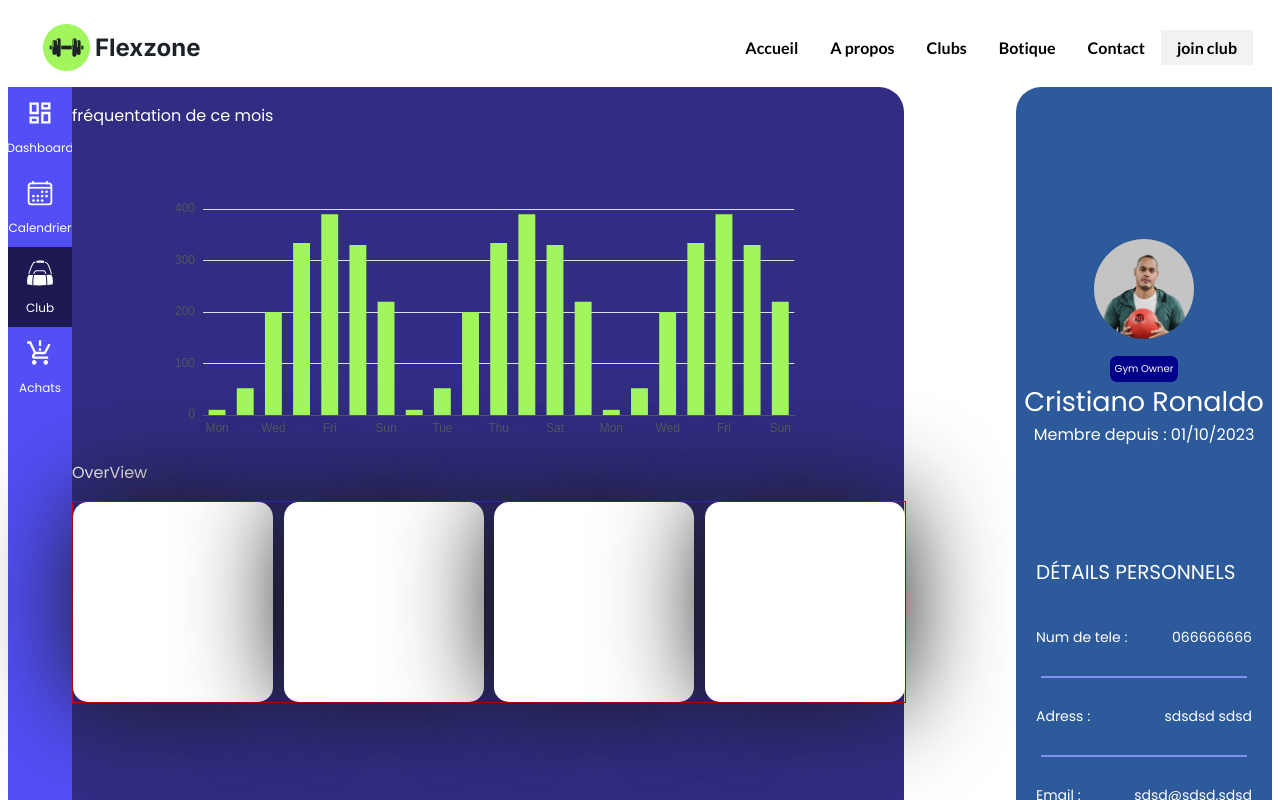
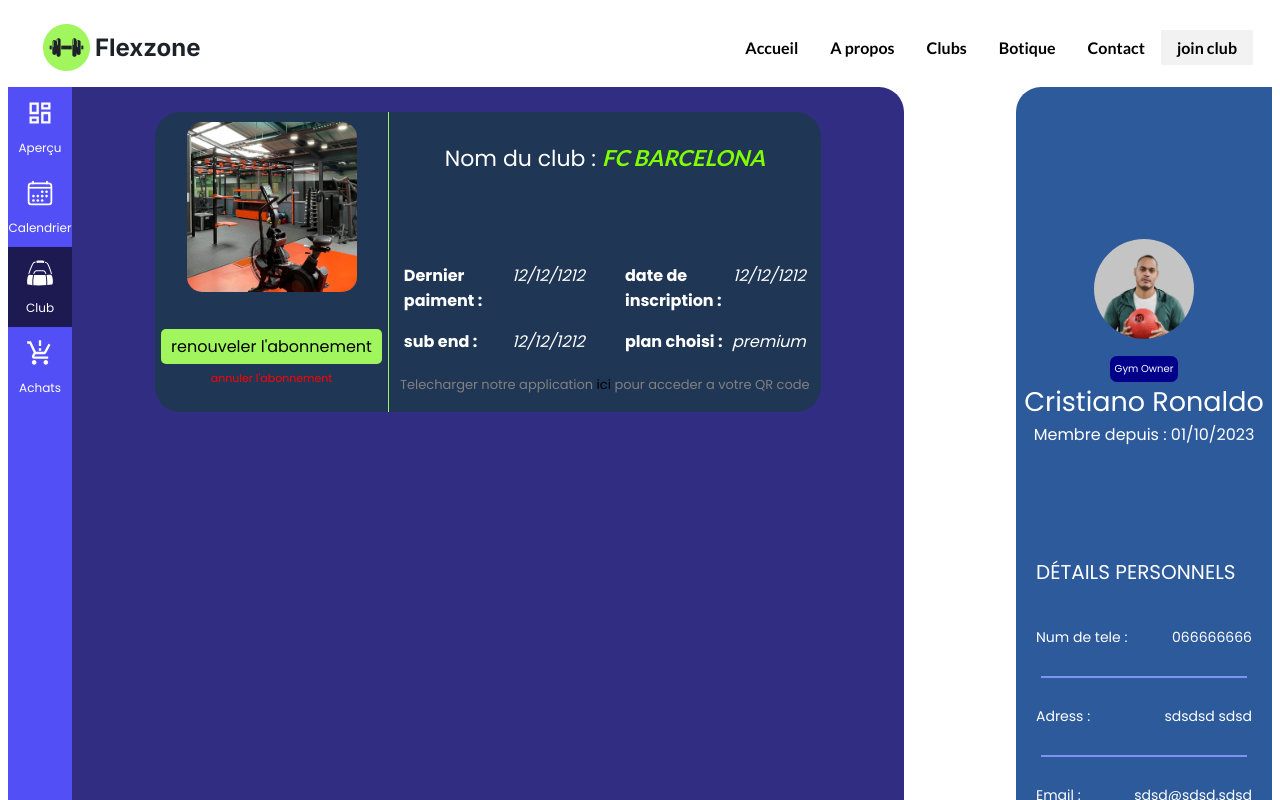
Before and after one commit to chanka1021/FlexZone, a React (Create React App) app: page /dashboard in a window 1280 px wide. Both pictures are taken after a click on the item "Club". Shown: the top 800 px of the page. Built offline with nearby package versions, Linux system fonts and the light colour scheme.

Commit message:
usersgym & overview

```diff
--- a/src/components/styles/Navbar.css
+++ b/src/components/styles/Navbar.css
@@ -9,7 +9,6 @@
     align-items: center;
     background-color: #ffffff;
     color: white;
-    position: sticky;
     top: 0;
     width: 97%;
     margin: auto;
--- a/src/components/styles/UserOverView.css
+++ b/src/components/styles/UserOverView.css
@@ -1,25 +1,107 @@
-.UserOverViewContainer{
-
+.UserOverViewContainer {
+  display: flex;
+  flex-direction: column;
+  height: 100%;
+  align-items: center;
 }
-.attendenceChart{
-    width: 80%;
-    margin: auto;
+.attendenceChart {
+  width: 90%;
+  margin: auto;
+  background-color: #203655;
+  padding: 10px;
+  border-radius: 25px;
 }
 
-.userOvCardsContainer{
-    border: 1px solid red;
-    height: fit-content;
-    width: 100%;
-    display: flex;
-    justify-content: space-between;
+.userOvCardsContainer {
+  background-color: #203655;
+  padding: 20px 10px;
+  height: fit-content;
+  width: 90%;
+  display: flex;
+  border-radius: 25px;
+  flex-direction: column;
+}
+.trainingSummary {
+  width: 50%;
+  display: flex;
+  border: 1px solid yellow;
+  justify-content: space-between;
 }
 
-.OvCard{
-    border-radius: 15px;
-    background-color: white;
-    height: 200px;
-    width: 200px;
-    -webkit-box-shadow:0px 0px 100px 0px #1a1a1a ;
--moz-box-shadow:0px 0px 100px 0px #1a1a1a ;
-box-shadow:0px 0px 100px 0px #1a1a1a ;
+.OvCard {
+  border-radius: 15px;
+  background-color: #152741;
+  height: 180px;
+  width: 180px;
+  -webkit-box-shadow: 0px 0px 100px 0px #1a1a1a;
+  -moz-box-shadow: 0px 0px 100px 0px #1a1a1a;
+  box-shadow: 0px 0px 100px 0px #1a1a1a;
+  color: white;
+  padding: 5px;
 }
+
+.OCV-Icon-1 {
+  height: 75px;
+  width: 75px;
+  border-radius: 50%;
+  font-size: 50px;
+  margin: auto;
+  border: 10px solid rgb(255, 255, 134);
+  text-align: center;
+  background-color: yellow;
+  color: white;
+  margin-top: 4px;
+}
+.OCV-Icon-2 {
+  height: 75px;
+  width: 75px;
+  border-radius: 50%;
+  font-size: 50px;
+  margin: auto;
+  border: 10px solid rgb(250, 144, 106);
+  text-align: center;
+  background-color: orangered;
+  color: white;
+  margin-top: 4px;
+}
+.OCV-Icon-3 {
+  height: 75px;
+  width: 75px;
+  border-radius: 50%;
+  font-size: 50px;
+  margin: auto;
+  border: 10px solid rgb(84, 156, 84);
+  text-align: center;
+  background-color: green;
+  color: white;
+  margin-top: 4px;
+}
+.OCV-Icon-4 {
+  height: 75px;
+  width: 75px;
+  border-radius: 50%;
+  font-size: 60px;
+  margin: auto;
+  border: 10px solid rgb(255, 90, 90);
+  text-align: center;
+  background-color: red;
+  color: white;
+  margin-top: 4px;
+}
+.OvCard p {
+  font-size: 15px;
+  margin-top: 5px;
+}
+.OvCard a {
+  font-weight: bold;
+  font-size: 18px;
+}
+
+.OCC {
+  padding: 0 5px;
+}
+
+.OVcards {
+  display: flex;
+  justify-content: space-around;
+}
--- /dev/null
+++ b/src/components/styles/UsersGym.css
@@ -0,0 +1,93 @@
+.UsersGymContainer{
+    width: 80%;
+    height: 300px;
+    margin: auto;
+    color: white;
+    display: flex;
+  background-color: #203655;
+  border-radius: 25px;
+  margin-top: 25px;
+}
+
+.pc-actions{
+    width: 35%;
+    height: 100%;
+    align-items: center;
+    text-align: center;
+    border-right: #a1f65e 1px solid;
+}
+.pc-actions img{
+height: 170px;
+width: 170px;
+object-fit: cover;
+border-radius: 15px;
+margin-top: 10px;
+}
+.pc-actions div{
+    background-color: #a1f65e;
+    padding:  5px 10px;
+    color: black;
+    width: fit-content;
+    margin: auto;
+    cursor: pointer;
+    margin-top: 30px;
+    border-radius: 5px;
+}
+
+.pc-actions a{
+    color: red;
+    font-size: 11px;
+    cursor: pointer;
+}
+.pc-actions a:hover{
+    font-weight: bold;
+}
+
+.UG-infos{
+    display: flex;
+    width: 65%;
+    flex-direction: column;
+    text-align: center;
+}
+
+.UG-title{
+    margin-top: 30px;
+    font-size: 22px;
+}
+.UG-title a {
+font-family: 'Lato', sans-serif;
+color: chartreuse;
+font-weight: bold;
+font-style: italic;
+text-transform: uppercase;
+}
+.UG-sub-infos{
+    display: flex;
+    justify-content: space-between;
+    text-align: start;
+    margin-top: 80px;
+    padding: 0px 15px;
+}
+.UG-devider{
+    width: 45%;
+}
+
+.UG-devider div{
+    display: flex;
+    justify-content: space-between;
+    padding:8px 0;
+    font-weight: bold;
+}
+.UG-devider div a{
+ font-style: italic;
+ font-weight: normal;
+}
+
+.P-downloadapp{
+    color: grey;
+    font-size: 13px;
+}
+.P-downloadapp a {
+    cursor: pointer;
+    color: black;
+}
--- a/src/components/userdashboard components/UserOverView.js
+++ b/src/components/userdashboard components/UserOverView.js
@@ -1,50 +1,70 @@
-import React from 'react'
-import '../styles/UserOverView.css'
-import ReactECharts from 'echarts-for-react';
-
+import React from "react";
+import "../styles/UserOverView.css";
+import PropTypes from "prop-types";
+import ReactECharts from "echarts-for-react";
+import { AiOutlineThunderbolt } from "react-icons/ai";
+import { PiHourglassSimpleLow, PiClockCountdownLight } from "react-icons/pi";
+import { MdOutlineProductionQuantityLimits } from "react-icons/md";
 
 function UserOverView() {
+  // Reusable Card Component
+  const Card = ({ icon, value, label, number }) => (
+    <div className="OvCard">
+      <div className={`OCV-Icon-${number}`}>{React.createElement(icon)}</div>
+      <div className="OCC">
+        <a>{value}</a>
+        <p>{label}</p>
+      </div>
+    </div>
+  );
+
+  Card.propTypes = {
+    icon: PropTypes.elementType.isRequired,
+    value: PropTypes.oneOfType([PropTypes.string, PropTypes.number]).isRequired,
+    label: PropTypes.string.isRequired,
+    number: PropTypes.string.isRequired,
+  };
   const data = [
-    { day: 'Mon', value: 10 },
-    { day: 'Tue', value: 52 },
-    { day: 'Wed', value: 200 },
-    { day: 'Thu', value: 334 },
-    { day: 'Fri', value: 390 },
-    { day: 'Sat', value: 330 },
-    { day: 'Sun', value: 220 },
-    { day: 'Mon', value: 10 },
-    { day: 'Tue', value: 52 },
-    { day: 'Wed', value: 200 },
-    { day: 'Thu', value: 334 },
-    { day: 'Fri', value: 390 },
-    { day: 'Sat', value: 330 },
-    { day: 'Sun', value: 220 },
-    { day: 'Mon', value: 10 },
-    { day: 'Tue', value: 52 },
-    { day: 'Wed', value: 200 },
-    { day: 'Thu', value: 334 },
-    { day: 'Fri', value: 390 },
-    { day: 'Sat', value: 330 },
-    { day: 'Sun', value: 220 },
+    { day: "Mon", value: 10 },
+    { day: "Tue", value: 52 },
+    { day: "Wed", value: 200 },
+    { day: "Thu", value: 334 },
+    { day: "Fri", value: 390 },
+    { day: "Sat", value: 330 },
+    { day: "Sun", value: 220 },
+    { day: "Mon", value: 10 },
+    { day: "Tue", value: 52 },
+    { day: "Wed", value: 200 },
+    { day: "Thu", value: 334 },
+    { day: "Fri", value: 390 },
+    { day: "Sat", value: 330 },
+    { day: "Sun", value: 220 },
+    { day: "Mon", value: 10 },
+    { day: "Tue", value: 52 },
+    { day: "Wed", value: 200 },
+    { day: "Thu", value: 334 },
+    { day: "Fri", value: 390 },
+    { day: "Sat", value: 330 },
+    { day: "Sun", value: 220 },
   ];
 
   const opts = {
     tooltip: {
-      trigger: 'axis',
+      trigger: "axis",
       axisPointer: {
-        type: 'shadow',
+        type: "shadow",
       },
     },
     grid: {
-      left: '3%',
-      right: '4%',
-      bottom: '3%',
+      left: "3%",
+      right: "4%",
+      bottom: "3%",
       containLabel: true,
     },
     xAxis: [
       {
-        type: 'category',
-        data: data.map(item => item.day),
+        type: "category",
+        data: data.map((item) => item.day),
         axisTick: {
           alignWithLabel: true,
         },
@@ -52,34 +72,58 @@
     ],
     yAxis: [
       {
-        type: 'value',
+        type: "value",
       },
     ],
     color: "#A1F65E",
     series: [
       {
-        name: 'Direct',
-        type: 'bar',
-        barWidth: '60%',
-        data: data.map(item => item.value),
+        name: "Direct",
+        type: "bar",
+        barWidth: "60%",
+        data: data.map((item) => item.value),
       },
     ],
   };
 
+
+
+
+
   return (
-    <div className='UserOverViewContainer'>
-      <p>fréquentation de ce mois</p>
-      <div className='attendenceChart'>
+    <div className="UserOverViewContainer">
+      <div className="attendenceChart">
+        <p>fréquentation de ce mois</p>
+
         <ReactECharts option={opts} />
       </div>
-      <p>OverView </p>
-
-      <div className='userOvCardsContainer'>
-        <div className='OvCard'>
-        </div>
-        <div className='OvCard'>
-        </div><div className='OvCard'>
-        </div><div className='OvCard'>
+      <div className="userOvCardsContainer">
+        <p>sommaire </p>
+        <div className="OVcards">
+          <Card
+            icon={AiOutlineThunderbolt}
+            number="1"
+            value={103}
+            label="journées trainee"
+          />
+          <Card
+            icon={PiHourglassSimpleLow}
+            number="2"
+            value="9 heures"
+            label="cette semaine"
+          />
+          <Card
+            icon={MdOutlineProductionQuantityLimits}
+            number="3"
+            value={99}
+            label="Produits Achete"
+          />
+          <Card
+            icon={PiClockCountdownLight}
+            number="4"
+            value="99 jours"
+            label="rest sur votre abo"
+          />
         </div>
       </div>
     </div>
--- /dev/null
+++ b/src/components/userdashboard components/UsersGym.js
@@ -0,0 +1,30 @@
+import React from "react";
+import "../styles/UsersGym.css";
+import img from "../../assets/gym.jpg";
+function UsersGym() {
+  return (
+    <div className="UsersGymContainer">
+      <div className="pc-actions">
+        <img src={img} />
+        <div>renouveler l'abonnement </div>
+        <a>annuler l'abonnement </a>
+      </div>
+      <div className="UG-infos">
+        <div className="UG-title">
+          Nom du club : <a>fc barcelona </a>
+        </div>
+        <div className="UG-sub-infos">
+          <div className="UG-devider">
+          <div>Dernier paiment : <a>12/12/1212</a></div> <div>sub end : <a>12/12/1212</a> </div>
+          </div>
+          <div className="UG-devider">
+            <div>date de inscription : <a>12/12/1212</a></div> <div>plan choisi : <a>premium</a> </div>
+          </div>
+        </div>
+        <p className="P-downloadapp">Telecharger notre application <a>ici</a> pour acceder a votre QR code</p>
+      </div>
+    </div>
+  );
+}
+
+export default UsersGym;
--- a/src/pages/Dashboard.jsx
+++ b/src/pages/Dashboard.jsx
@@ -11,23 +11,28 @@
 
 import img from '../assets/reussiPhoto.png'
 import UserOverView from '../components/userdashboard components/UserOverView';
+import UsersGym from '../components/userdashboard components/UsersGym';
 
 function Dashboard() {
   const [selectedItem, setSelectedItem] = useState(null);
+  const [selectedComponent, setSelectedComponent] = useState(null);
 
   const handleItemClick = (item) => {
-    setSelectedItem(item);
+    const selectedItemObj = UserNavItems.find((navItem) => navItem.id === item) || GymOwnerNavItems.find((navItem) => navItem.id === item);
+
+    setSelectedItem(selectedItemObj.id);
+    setSelectedComponent(selectedItemObj.component || null);
   };
 
   const UserNavItems = [
-    { id: 'dashboard', icon: <MdOutlineDashboard />, text: 'Dashboard' },
-    { id: 'calendar', icon: <IoCalendarOutline />, text: 'Calendrier' },
-    { id: 'club', icon: <GiGymBag />, text: 'Club' },
+    { id: 'Aperçu', icon: <MdOutlineDashboard />, text: 'Aperçu' ,component : <UserOverView/> },
+    { id: 'calendar', icon: <IoCalendarOutline />, text: 'Calendrier'  },
+    { id: 'club', icon: <GiGymBag />, text: 'Club', component : <UsersGym/>},
     { id: 'achats', icon: <MdOutlineProductionQuantityLimits />, text: 'Achats' },
   ]
 
   const GymOwnerNavItems = [
-    { id: 'Aperçu', icon: <MdOutlineDashboard />, text: 'Aperçu' },
+    { id: 'dashboard', icon: <MdOutlineDashboard />, text: 'dashboard' },
     { id: 'Plans', icon: <MdOutlinePriceCheck />, text: 'Plans' },
     { id: 'Adherants', icon: <FaUsers />, text: 'Adherants' },
     { id: 'Products', icon: <FaCartPlus />, text: 'Products' },
@@ -55,7 +60,8 @@
         </ul>
       </div>
       <div className='Actions'>
-        <UserOverView/>
+      {selectedComponent}
+
       </div>
       <div className='UserData'>
         <div className='UserDetails'>
```
